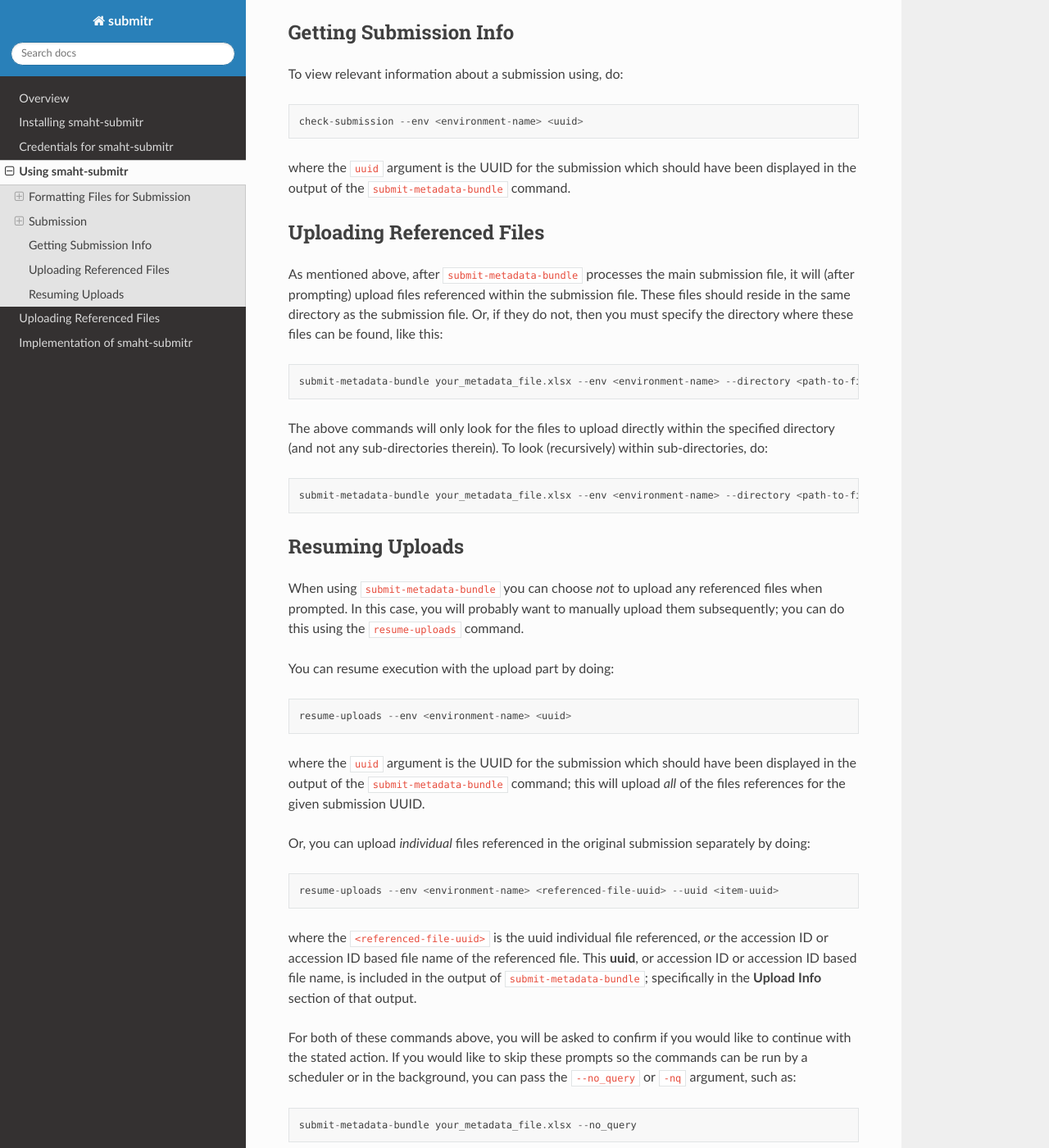
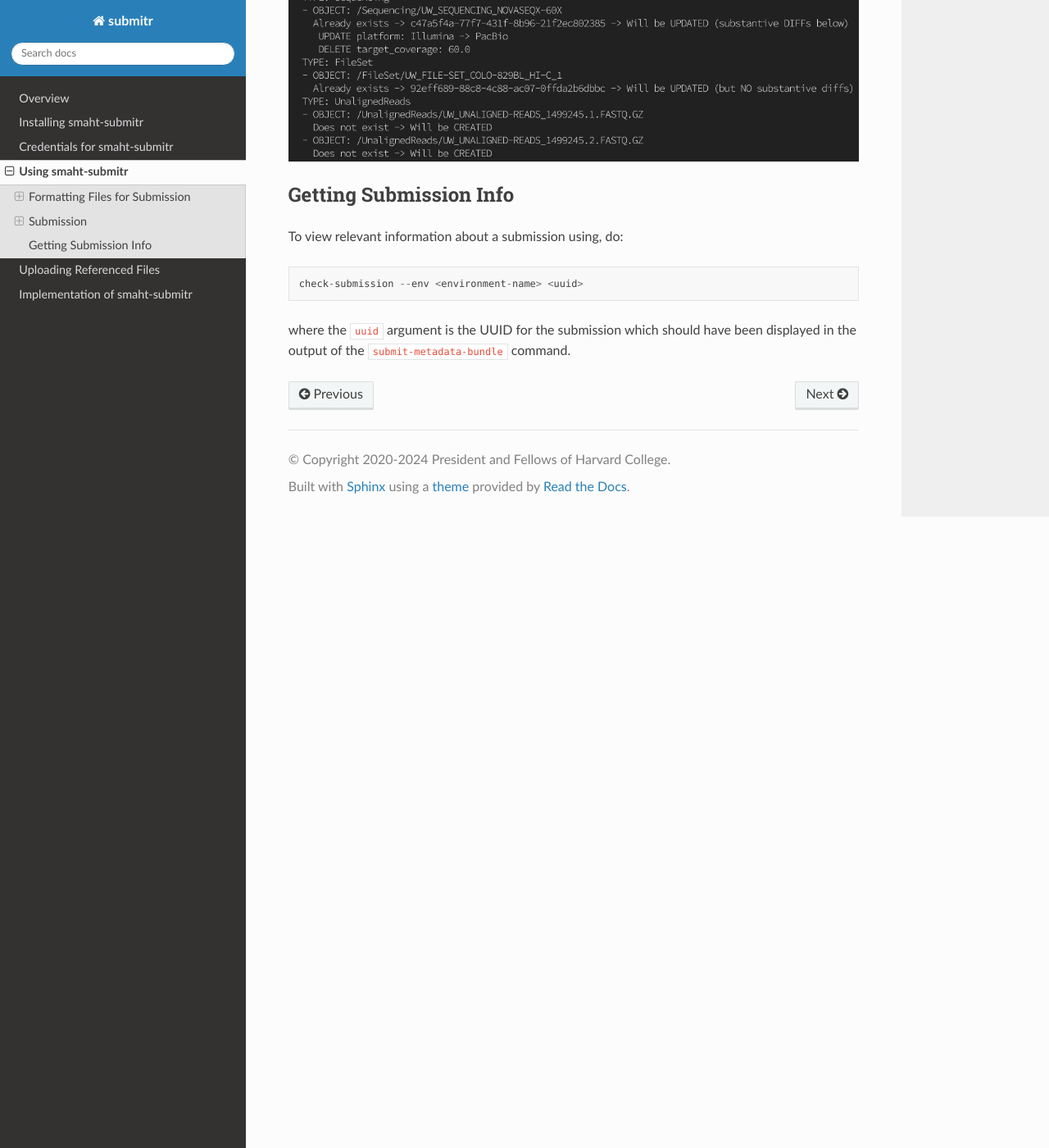
Before and after one commit to smaht-dac/submitr, a Sphinx documentation site: the page built from docs/source/usage.rst, in a window 1280 px wide and 1400 px high, scrolled down 5692 px. Shown: the whole window at 82% size. Built offline with Sphinx 7.4.7 and the Read the Docs theme 2.0.0, drawn with Linux system fonts in a browser that asks for light colours; some of the changed text lies outside the part shown.

Commit message:
doc update

```diff
--- a/docs/source/usage.rst
+++ b/docs/source/usage.rst
@@ -178,45 +186,3 @@ To view relevant information about a submission using, do::
    check-submission --env <environment-name> <uuid>
 
 where the ``uuid`` argument is the UUID for the submission which should have been displayed in the output of the ``submit-metadata-bundle`` command.
-
-Uploading Referenced Files
-==========================
-
-As mentioned above, after ``submit-metadata-bundle`` processes the main submission file, it will (after prompting) upload files referenced within the submission file. These files should reside
-in the same directory as the submission file.
-Or, if they do not, then you must specify the directory where these files can be found, like this::
-
-   submit-metadata-bundle your_metadata_file.xlsx --env <environment-name> --directory <path-to-files>
-
-The above commands will only look for the files to upload directly within the specified directory
-(and not any sub-directories therein). To look (recursively) within sub-directories, do::
-
-   submit-metadata-bundle your_metadata_file.xlsx --env <environment-name> --directory <path-to-files> --subdirectories
-
-Resuming Uploads
-================
-When using ``submit-metadata-bundle`` you can choose `not` to upload any referenced files when prompted.
-In this case, you will probably want to manually upload them subsequently;
-you can do this using the ``resume-uploads`` command.
-
-You can resume execution with the upload part by doing::
-
-   resume-uploads --env <environment-name> <uuid>
-
-where the ``uuid`` argument is the UUID for the submission which should have been displayed in the output of the ``submit-metadata-bundle`` command;
-this will upload `all` of the files references for the given submission UUID.
-
-Or, you can upload `individual` files referenced in the original submission separately by doing::
-
-   resume-uploads --env <environment-name> <referenced-file-uuid> --uuid <item-uuid>
-
-where the ``<referenced-file-uuid>`` is the uuid individual file referenced, `or`
-the accession ID or accession ID based file name of the referenced file.
-This **uuid**, or accession ID or accession ID based file name, is included in the output of ``submit-metadata-bundle``;
-specifically in the **Upload Info** section of that output.
-
-For both of these commands above, you will be asked to confirm if you would like to continue with the stated action.
-If you would like to skip these prompts so the commands can be run by a
-scheduler or in the background, you can pass the ``--no_query`` or ``-nq`` argument, such as::
-
-    submit-metadata-bundle your_metadata_file.xlsx --no_query
```
Also changed, not shown: other parts of docs/source/usage.rst (+9 -1 lines).
